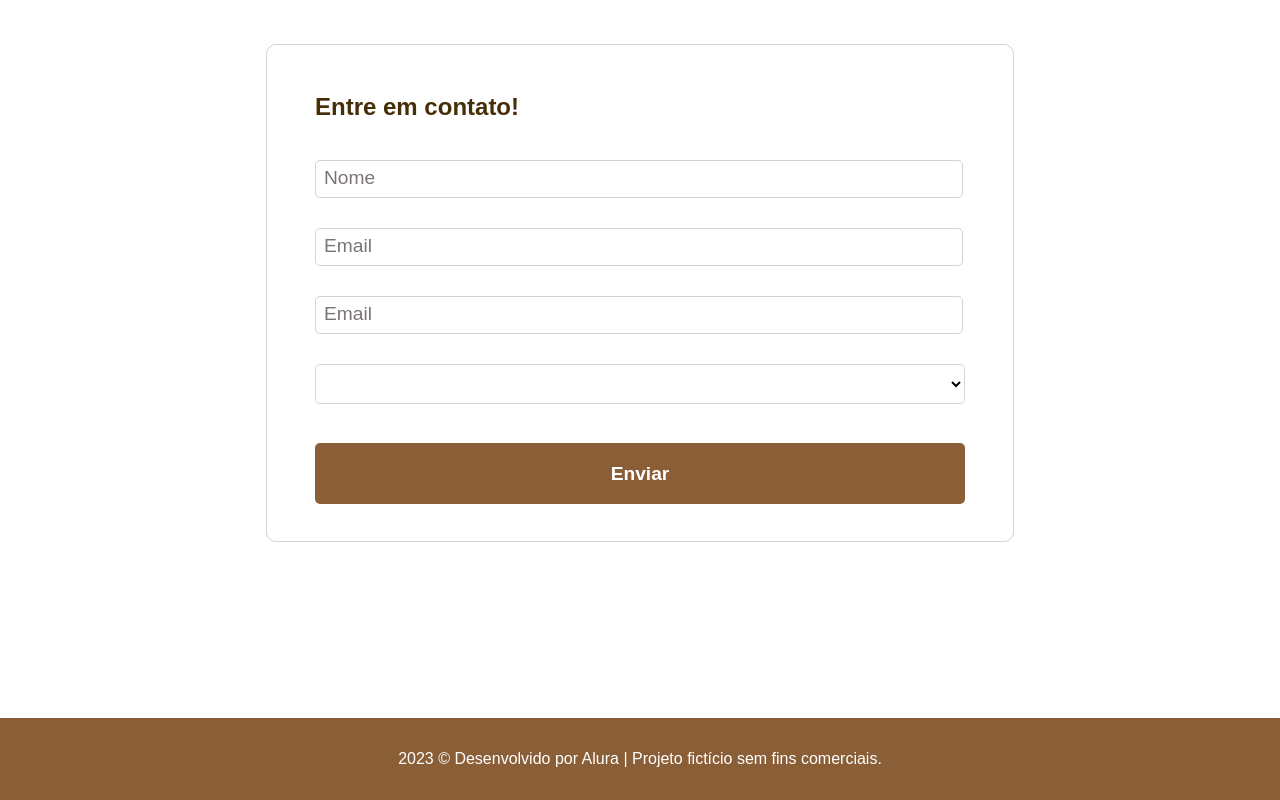
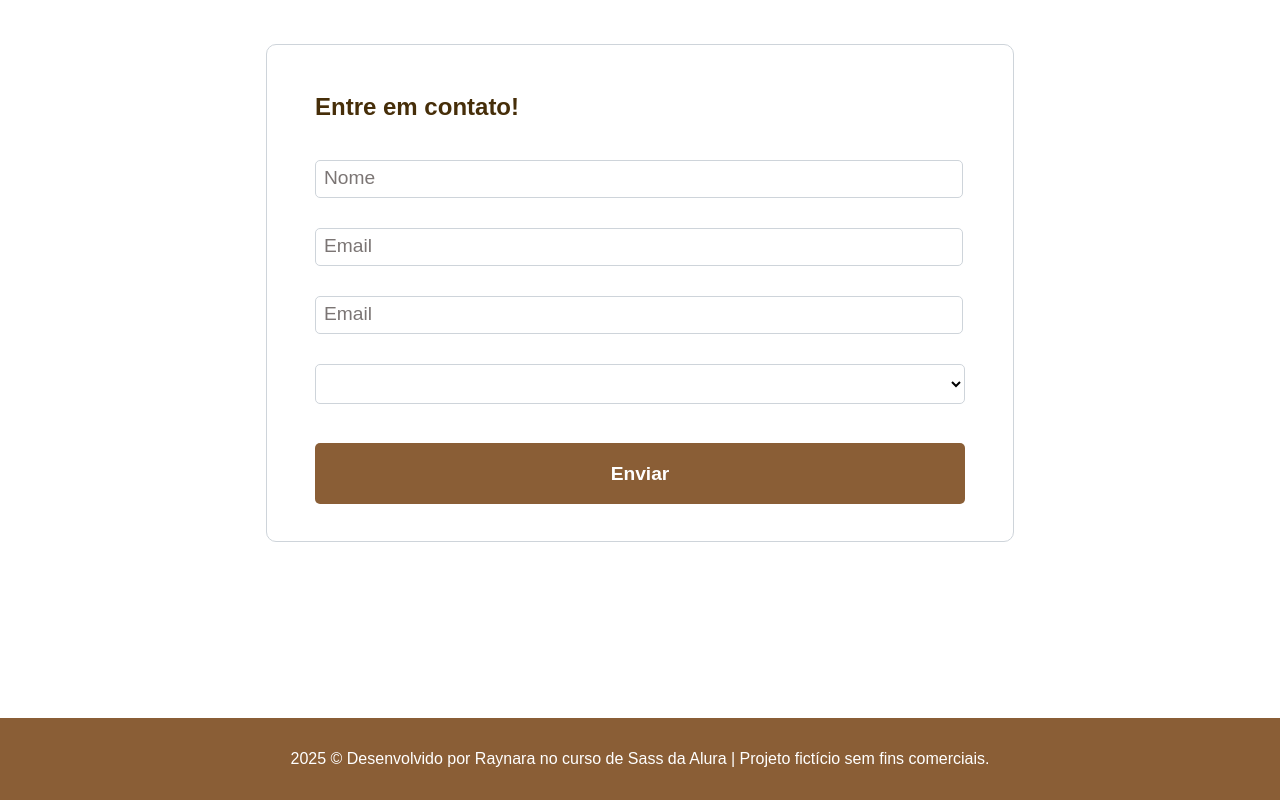
Before and after one commit to eu-ray29/serenatto-cafe, a website built with Vite: page index.html in a window 1280 px wide. Shown: the part 3651-4451 px from the top of the page. Built offline with nearby package versions, Linux system fonts and the light colour scheme; files whose address does not match are found by name.

Commit message:
Update index.html

```diff
--- a/index.html
+++ b/index.html
@@ -159,7 +159,7 @@
     </section>
   </main>
   <footer class="rodape">
-    <p>2023 © Desenvolvido por Alura | Projeto fictício sem fins comerciais.</p>
+    <p>2025 © Desenvolvido por Raynara no curso de Sass da Alura | Projeto fictício sem fins comerciais.</p>
   </footer>
   <div id="app"></div>
   <script type="module" src="/src/main.js"></script>
```
